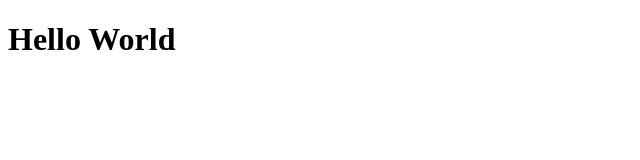
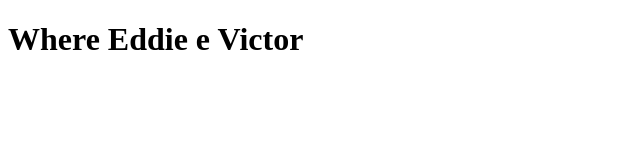
Before and after one commit to DuarteVader/treinamento-git-github, a plain HTML site: page index.html in a window 1280 px wide. Shown: the whole page, without its empty margins (0-640 px from the left). Drawn offline with Linux system fonts and the light colour scheme.

Commit message:
feat: index.html
Modify the message on h1 title

```diff
--- a/index.html
+++ b/index.html
@@ -4,9 +4,9 @@
   <meta charset="UTF-8">
   <meta http-equiv="X-UA-Compatible" content="IE=edge">
   <meta name="viewport" content="width=device-width, initial-scale=1.0">
-  <title>Hello Eddie e Victor</title>
+  <title>Treinamento de Git e Github</title>
 </head>
 <body>
-  <h1>Hello World</h1>
+  <h1>Where Eddie e Victor</h1>
 </body>
 </html>
```
